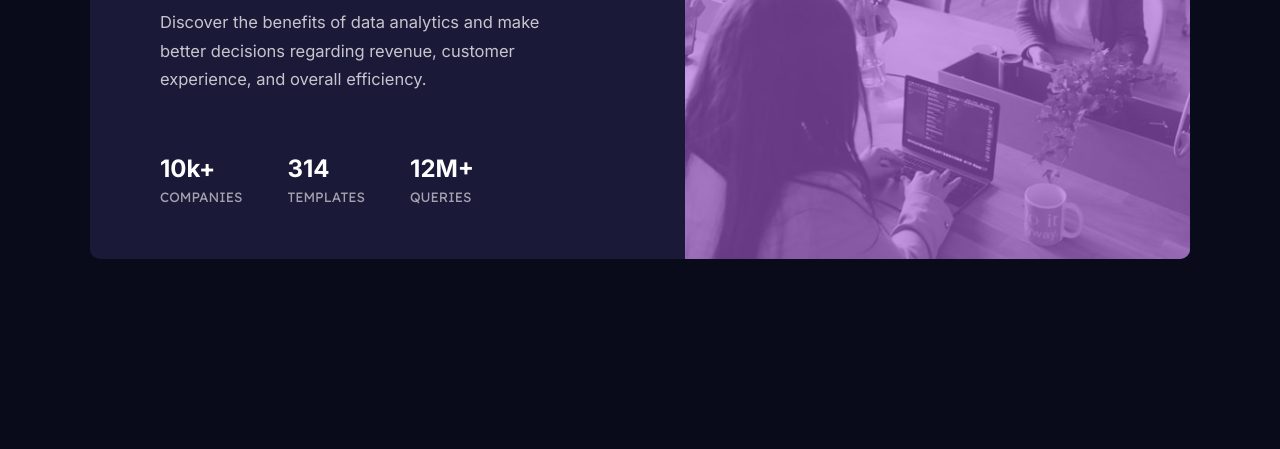
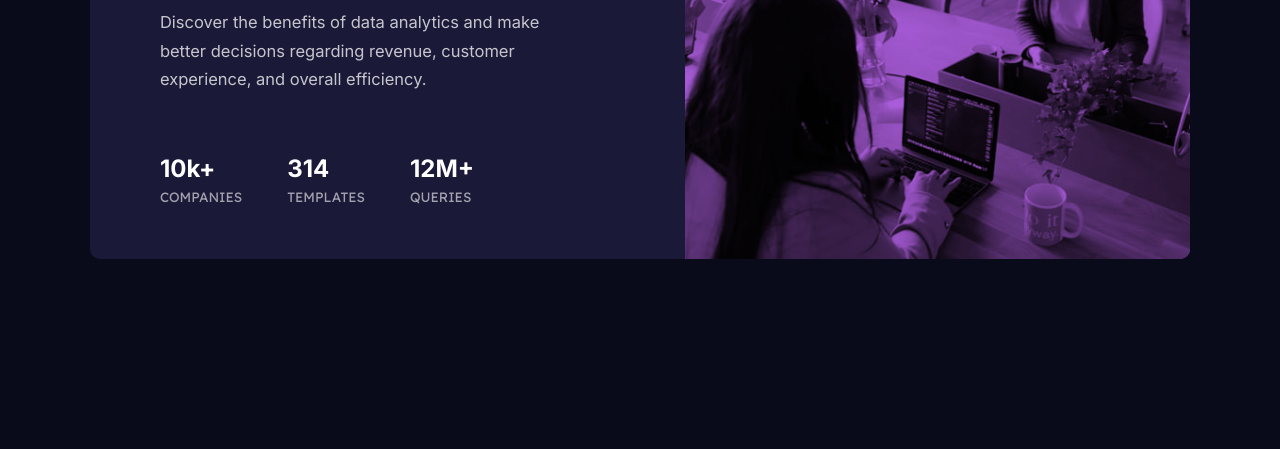
Before and after one commit to FETYagency/stats-preview-card, a plain HTML site: page index.html in a window 1280 px wide. Shown: the part 351-800 px from the top of the page. Drawn offline with Linux system fonts and the light colour scheme.

Commit message:
changes made after the received feedback

```diff
--- a/index.html
+++ b/index.html
@@ -59,7 +59,6 @@
           <source media="(min-width:600px)" srcset="images/image-header-desktop.jpg">
           <img src="images/image-header-mobile.jpg" alt="#">
         </picture>
-        <div class="filter"></div>
       </div>
 
     </div>
--- a/styles/style.css
+++ b/styles/style.css
@@ -62,7 +62,7 @@ table {
 }
 main{
     background-color: var(--Very-dark-blue-main-backgroun);
-    height: 100vh;
+    min-height: 100vh;
     padding: 30px 0;
     display: flex;
     flex-direction: column;
@@ -134,26 +134,17 @@ main{
 /* you're going to read the right side's(image) formatting code */
 .right{
     position: relative;
-}
-.right>.filter{
-    position: absolute;
-    opacity: .6;
     background-color: var(--Soft-violet-accent);
-    height: 100%;
-    z-index: 999;
-    width: 100%;
-    top: 0;
-    left: 0;
     border-top-left-radius: 10px;
     border-top-right-radius: 10px;
 }
 .right>picture>img{
     width: 100%;
-    height: 200px;
+    height: 100%;
     object-fit: contain;
     border-top-left-radius: 10px;
     border-top-right-radius: 10px;
-    position: relative;
+    mix-blend-mode: multiply;
 }
 @media (min-width:600px) {
     .container{
@@ -168,7 +159,7 @@ main{
         justify-content: center;
         align-items: flex-start;
         text-align: left;
-        padding: 50px 20px 50px 70px;
+        padding: 3.33rem 1.33rem 3.33rem 4.66rem;
     }
     .left>h1{
         font-size: 2.5rem;
@@ -192,6 +183,9 @@ main{
     .right{
         order: 2;
         flex: 1;
+        border-radius: 0px;
+        border-top-right-radius: 10px;
+        border-bottom-right-radius: 10px;
     }
     .right>picture>img{
         width: 100%;
@@ -201,10 +195,5 @@ main{
         border-top-right-radius: 10px;
         border-bottom-right-radius: 10px;
     }
-    .right>.filter{
-        border-radius: 0px;
-        border-top-right-radius: 10px;
-        border-bottom-right-radius: 10px;
-    }
 
 }
```
